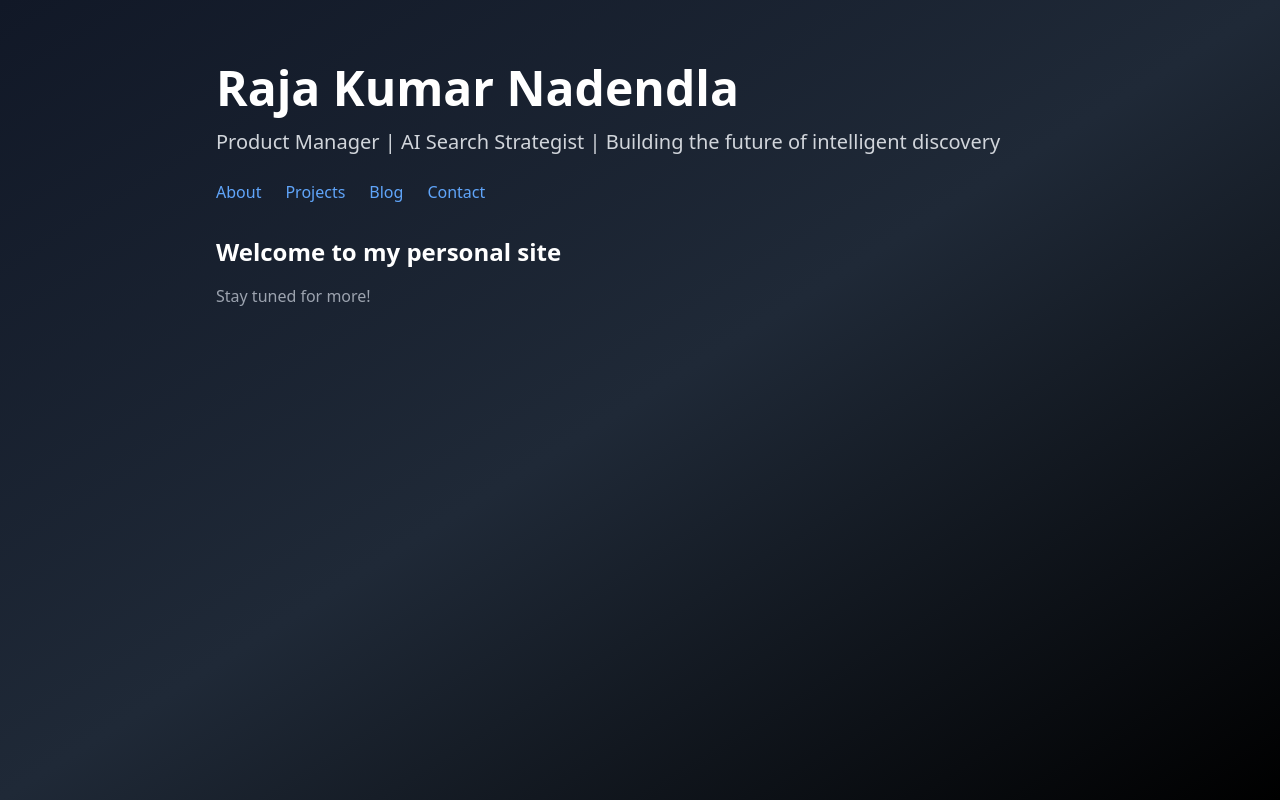
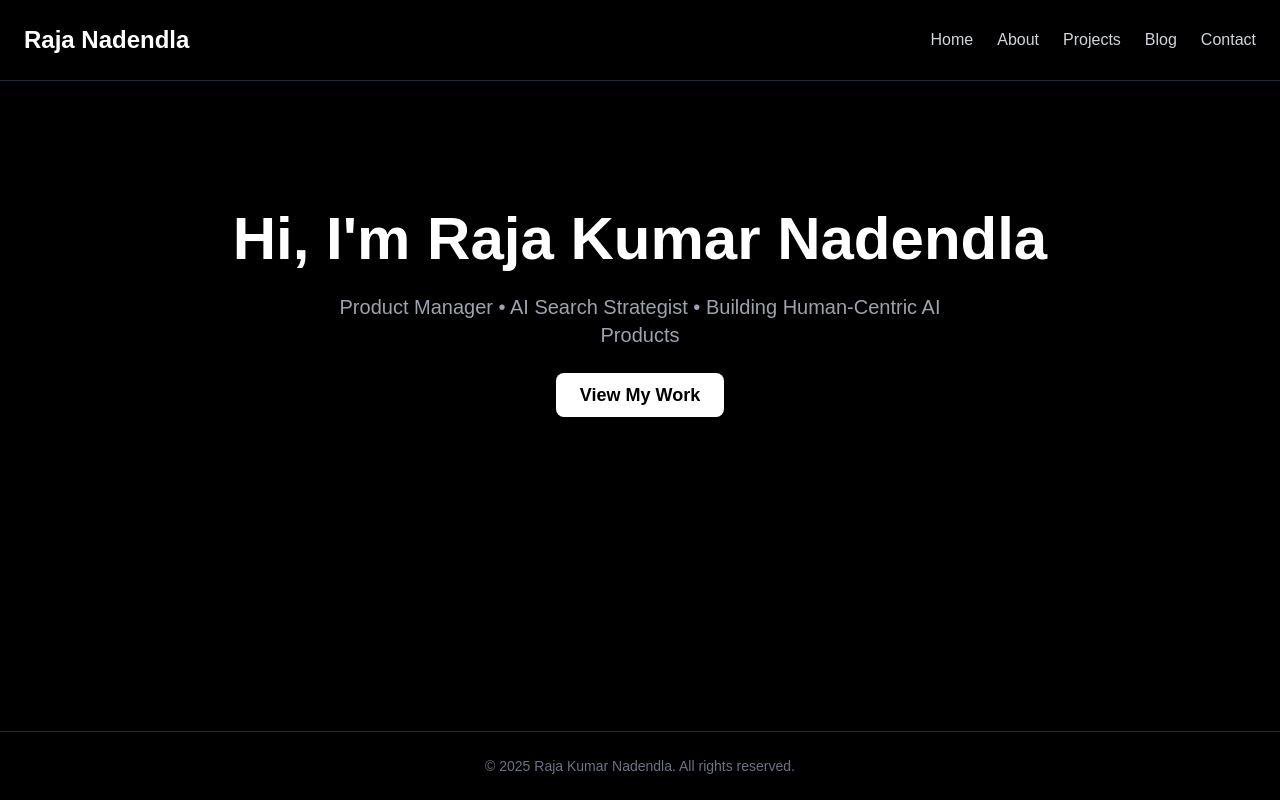
Before and after one commit to RajaNadendla/Portfolio, a Next.js app: page / in a window 1280 px wide. Built offline with nearby package versions, Linux system fonts and the light colour scheme.

Commit message:
Update index.js

```diff
--- a/pages/index.js
+++ b/pages/index.js
@@ -1,22 +1,14 @@
-import Link from 'next/link';
+import Head from 'next/head';
+import Hero from '@/components/Hero';
+import Layout from '@/components/Layout';
 
 export default function Home() {
   return (
-    <main className="min-h-screen bg-gradient-to-br from-gray-900 via-gray-800 to-black text-white font-sans">
-      <div className="max-w-4xl mx-auto px-6 py-16">
-        <h1 className="text-5xl font-bold mb-4">Raja Kumar Nadendla</h1>
-        <p className="text-xl text-gray-300 mb-6">
-          Product Manager | AI Search Strategist | Building the future of intelligent discovery
-        </p>
-        <nav className="space-x-6 mb-8">
-          <Link href="/about" className="text-blue-400 hover:underline">About</Link>
-          <Link href="/projects" className="text-blue-400 hover:underline">Projects</Link>
-          <Link href="/blog" className="text-blue-400 hover:underline">Blog</Link>
-          <Link href="/contact" className="text-blue-400 hover:underline">Contact</Link>
-        </nav>
-        <h2 className="text-2xl font-semibold">Welcome to my personal site</h2>
-        <p className="text-gray-400 mt-4">Stay tuned for more!</p>
-      </div>
-    </main>
+    <Layout>
+      <Head>
+        <title>Raja Kumar Nadendla</title>
+      </Head>
+      <Hero />
+    </Layout>
   );
 }
```
